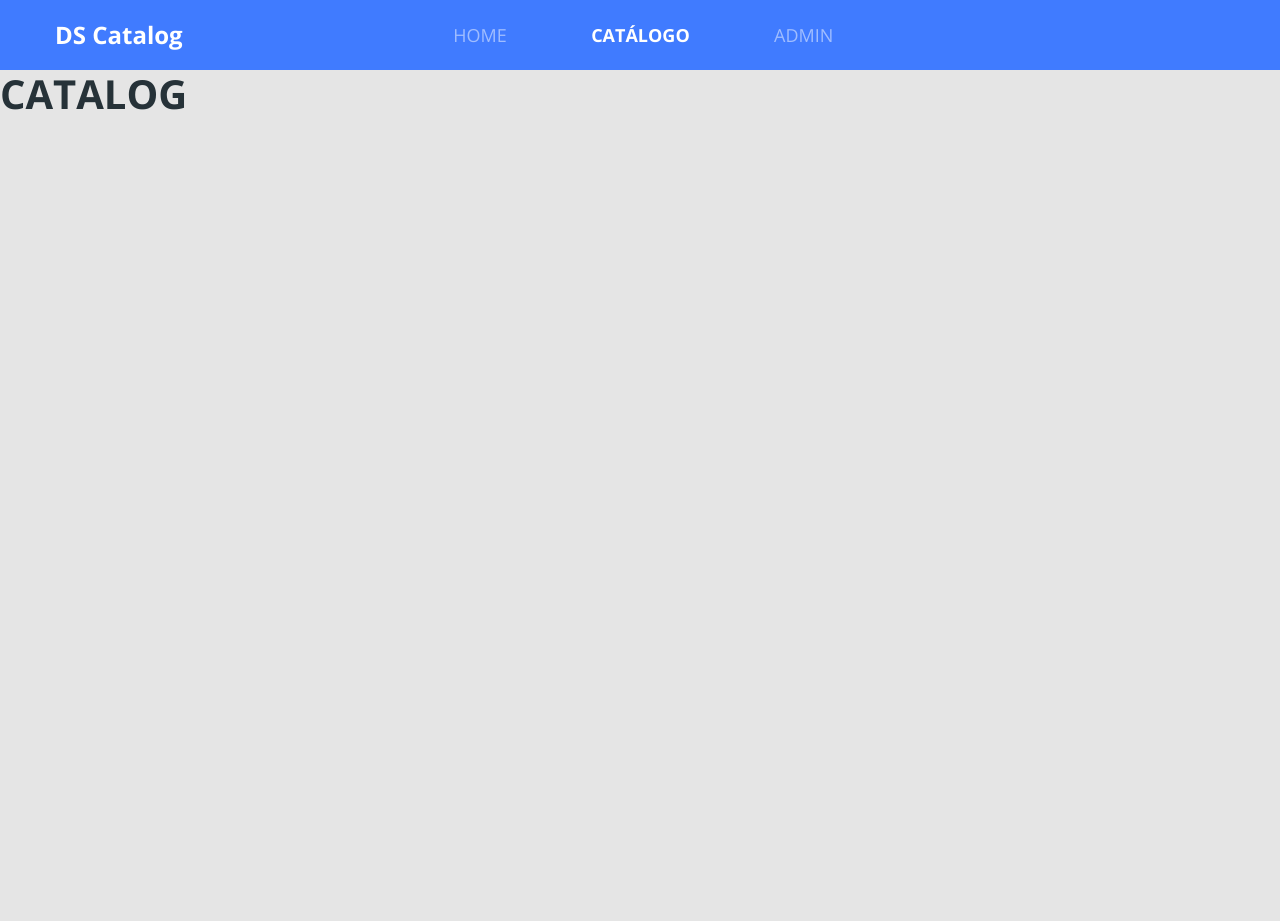
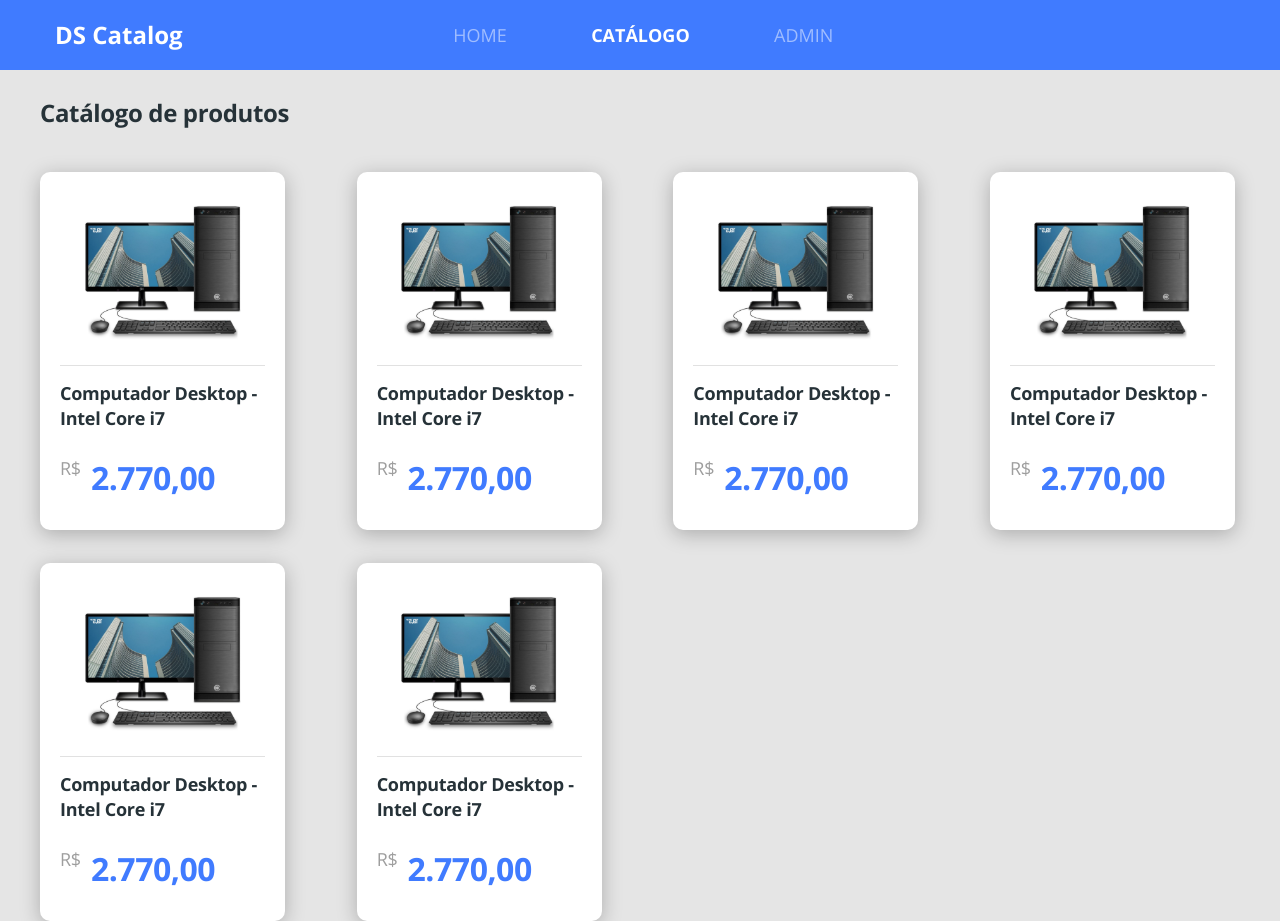
Before and after one commit to daniellegb/ds-catalog-bootcamp-devsuperior, a React (Create React App) app in the folder front-web/: page /catalog in a window 1280 px wide. Before the commit the page ends 800 px from the top, so only its background shows below. Built offline with nearby package versions, Linux system fonts and the light colour scheme; the HTML template or start-up script is replaced by a standard one.

Commit message:
Finish product listing layout

```diff
--- a/front-web/src/app.scss
+++ b/front-web/src/app.scss
@@ -21,3 +21,15 @@
     color: unset;
   }
 }
+
+.border-radius-10 {
+  border-radius: 10px;
+}
+
+.border-radius-20 {
+  border-radius: 20px;
+}
+.card-base {
+  background:#FFFFFF;
+  box-shadow: 0px 4px 20px rgba(0, 0, 0, 0.25);
+}
--- /dev/null
+++ b/front-web/src/pages/Catalog/components/ProductCard/index.tsx
@@ -0,0 +1,19 @@
+import { ReactComponent as ProductImage } from '../../../../core/assets/images/product.svg';
+import './styles.scss';
+
+const ProductCard = () => (
+    <div className="card-base border-radius-10 product-card">
+        <ProductImage />
+        <div className="product-info">
+            <h6 className="product-name">
+                Computador Desktop - Intel Core i7
+            </h6>
+            <div className="product-price-container">
+                <span className="product-currency">R$</span>
+                <h3 className="product-price">2.770,00</h3>
+            </div>
+        </div>
+    </div>
+)
+
+export default ProductCard;
--- /dev/null
+++ b/front-web/src/pages/Catalog/components/ProductCard/styles.scss
@@ -0,0 +1,38 @@
+.product-card {
+    width: 245px;
+    padding: 20px 20px 30px 20px;
+    text-align: center;
+}
+
+.product-info {
+    border-top: 1px solid #e1e1e1;
+    text-align: left;
+    padding-top: 15px;
+    margin-top: 15px;
+}
+
+.product-name {
+    font-size: 18px;
+    line-height: 25px;
+    letter-spacing: -0.015em;
+}
+
+.product-price-container {
+    margin-top: 25px;
+    display: flex;
+}
+
+.product-currency {
+    font-size: 18px;
+    line-height: 25px;
+    letter-spacing: -0.015em;
+    color: #9e9e9e;
+}
+
+.product-price {
+    font-size: 32px;
+    line-height: 44px;
+    letter-spacing: -0.015em;
+    color: #407bff;
+    margin-left: 10px;
+}
--- a/front-web/src/pages/Catalog/index.tsx
+++ b/front-web/src/pages/Catalog/index.tsx
@@ -1,6 +1,19 @@
+import ProductCard from './components/ProductCard';
+import  './styles.scss';
+
 const Catalog = () => (
-    <div>
-        <h1>CATALOG</h1>
+    <div className="catalog-container">
+        <h1 className="catalog-title">
+            Catálogo de produtos
+        </h1>
+        <div className="catalog-products">
+            <ProductCard />
+            <ProductCard />
+            <ProductCard />
+            <ProductCard />
+            <ProductCard />
+            <ProductCard />
+        </div>
     </div>
 );
 
--- /dev/null
+++ b/front-web/src/pages/Catalog/styles.scss
@@ -0,0 +1,19 @@
+.catalog-container {
+    margin-top: 26px;
+    padding-left: 40px;
+    padding-right: 40px;
+}
+
+.catalog-title {
+    font-size: 24px;
+    line-height: 33px;
+    letter-spacing: -0.015em;
+}
+
+.catalog-products {
+    margin-top: 43px;
+    display: grid;
+    grid-template-columns: repeat(auto-fill, 250px);
+    grid-gap: 33px 15px;
+    justify-content: space-between;
+}
--- a/front-web/src/pages/Home/index.tsx
+++ b/front-web/src/pages/Home/index.tsx
@@ -5,7 +5,7 @@
 
 const Home = () => (
     <div className="home-container">
-        <div className="row home-content">
+        <div className="row home-content card-base border-radius-20">
             <div className="col-6 home-text">
                 <h1 className="text-title">Conheça o melhor <br />catálogo de produtos</h1>
                 <p className="text-subtitle">
--- a/front-web/src/pages/Home/styles.scss
+++ b/front-web/src/pages/Home/styles.scss
@@ -5,8 +5,6 @@
 }
 
 .home-content {
-    background-color: #fff;
-    box-shadow: 0px 4px 20px rgba(0, 0, 0, 0.25);
     border-radius: 20px;
     padding-top: 155px;
     padding-bottom: 155px;
```
Also changed, not shown: front-web/src/core/assets/images/product.svg (added).
